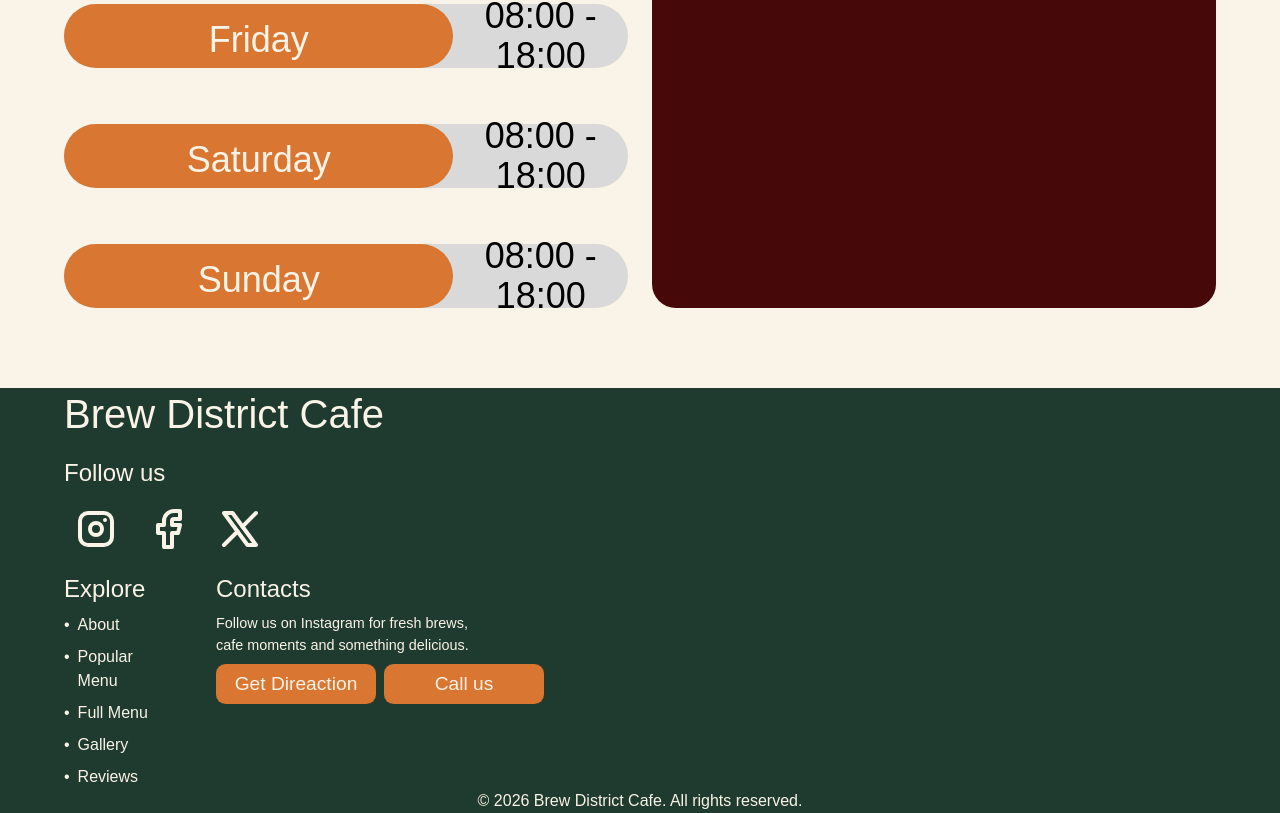
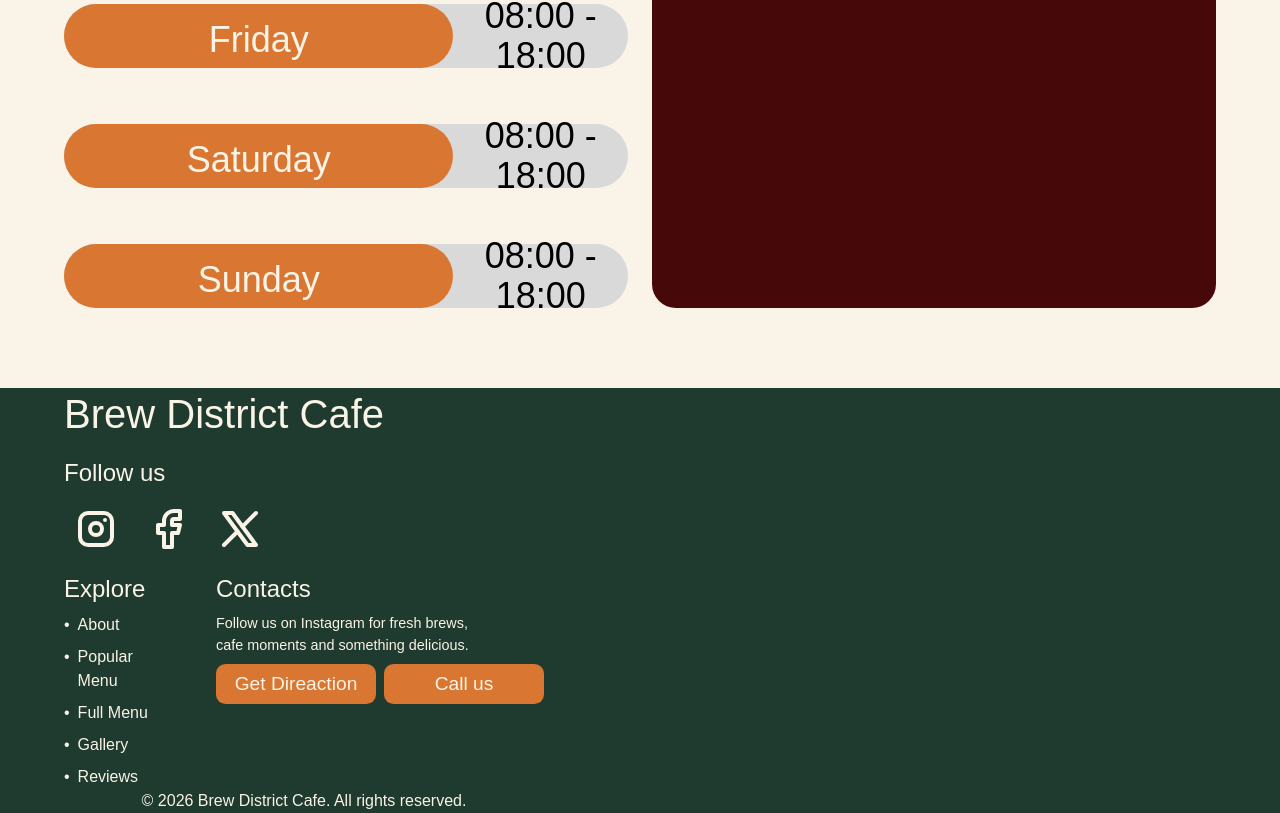
Before and after one commit to unknowdeepanshu/cafe-and-restaurant, a React (Vite) app in the folder Brew District Cafe/: page / in a window 1280 px wide. Shown: the part 7181-7994 px from the top of the page. Built offline with nearby package versions, Linux system fonts and the light colour scheme; a web font is replaced by a local one.

Commit message:
fix:footer col to rows in desktop and gallery seection and fix image width

```diff
--- a/Brew District Cafe/src/components/Footer/Footer.tsx
+++ b/Brew District Cafe/src/components/Footer/Footer.tsx
@@ -42,7 +42,7 @@ function Footer() {
         variants={containerVariants}
         initial="hidden"
         animate="visible"
-        className="bg-DarkGreen flex min-h-[30vh] flex-col gap-20"
+        className="bg-DarkGreen flex min-h-[30vh] flex-col gap-20 md:flex-row"
       >
         <motion.div
           variants={itemVariants}
--- a/Brew District Cafe/src/components/Gallery/Gallery.tsx
+++ b/Brew District Cafe/src/components/Gallery/Gallery.tsx
@@ -64,7 +64,7 @@ function Gallery() {
             <img
               src={WindowView}
               alt="Cafe table"
-              className="h-[20rem] object-cover lg:h-[34rem]"
+              className="h-[20rem] w-full object-cover lg:h-[34rem]"
             />
             <img
               src={DeskView}
@@ -81,7 +81,7 @@ function Gallery() {
             <img
               src={CoffeeCream}
               alt="Cafe table"
-              className="h-[20rem] object-cover lg:h-[34rem]"
+              className="h-[20rem] w-full object-cover lg:h-[34rem]"
             />
           </div>
         </motion.div>
```
